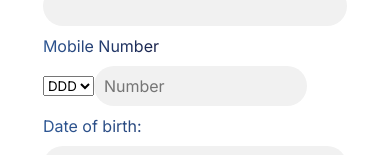
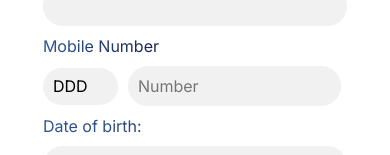
Before and after one commit to Gabriel-Lassen/E-Commerce-CodeVerse, a React (Vite) app in the folder codeverse/: page /signup in a window 390 px wide. Shown: the part 375-530 px from the top of the page. Built offline with nearby package versions, Linux system fonts and the light colour scheme.

Commit message:
style: select

```diff
--- a/codeverse/src/pages/Signup/styles.module.scss
+++ b/codeverse/src/pages/Signup/styles.module.scss
@@ -110,9 +110,17 @@
         width: 100%;
         display: flex;
         align-items: center;
-        .input_small {
-          min-width: 10%;
-          margin-right: 8px;
+        select {
+          width:75px;
+          margin-right: 10px;
+          padding: 10px;
+          border: 2px solid #7f8fa6;
+          background-color: var(--Grey);
+          border-radius: 20px;
+          outline: none;
+          font-size: 1rem;
+          border: 0;
+          appearance: none;
         }
         .input_large {
           width: 37vw;
@@ -278,6 +286,7 @@
         display: flex;
         flex-direction: column;
         align-items: flex-start;
+        width: 25vw;
         .input_container {
           display: flex;
           align-items: center;
@@ -292,7 +301,9 @@
             appearance: none;
           }
           .input_large {
-            width: 270px;
+            width: 100%;
+            min-width: 200px;
+            max-width: 600px;
           }
         }
       }
```
